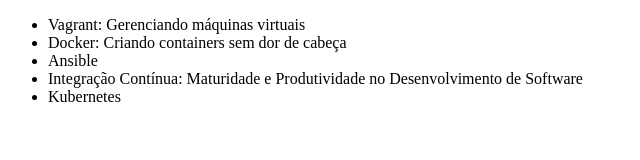
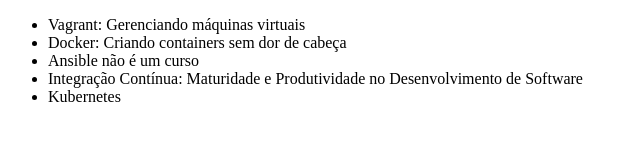
Before and after one commit to Henrique2305/alura-git, a plain HTML site: page index.html in a window 1280 px wide. Shown: the whole page, without its empty margins (0-640 px from the left). Drawn offline with Linux system fonts and the light colour scheme.

Commit message:
Ansible não é um curso

```diff
--- a/index.html
+++ b/index.html
@@ -8,7 +8,7 @@
     <ul>
         <li>Vagrant: Gerenciando máquinas virtuais</li>
         <li>Docker: Criando containers sem dor de cabeça</li>
-        <li>Ansible</li>
+        <li>Ansible não é um curso</li>
         <li>Integração Contínua: Maturidade e Produtividade no Desenvolvimento de Software</li>
         <li>Kubernetes</li>
     </ul>
```
